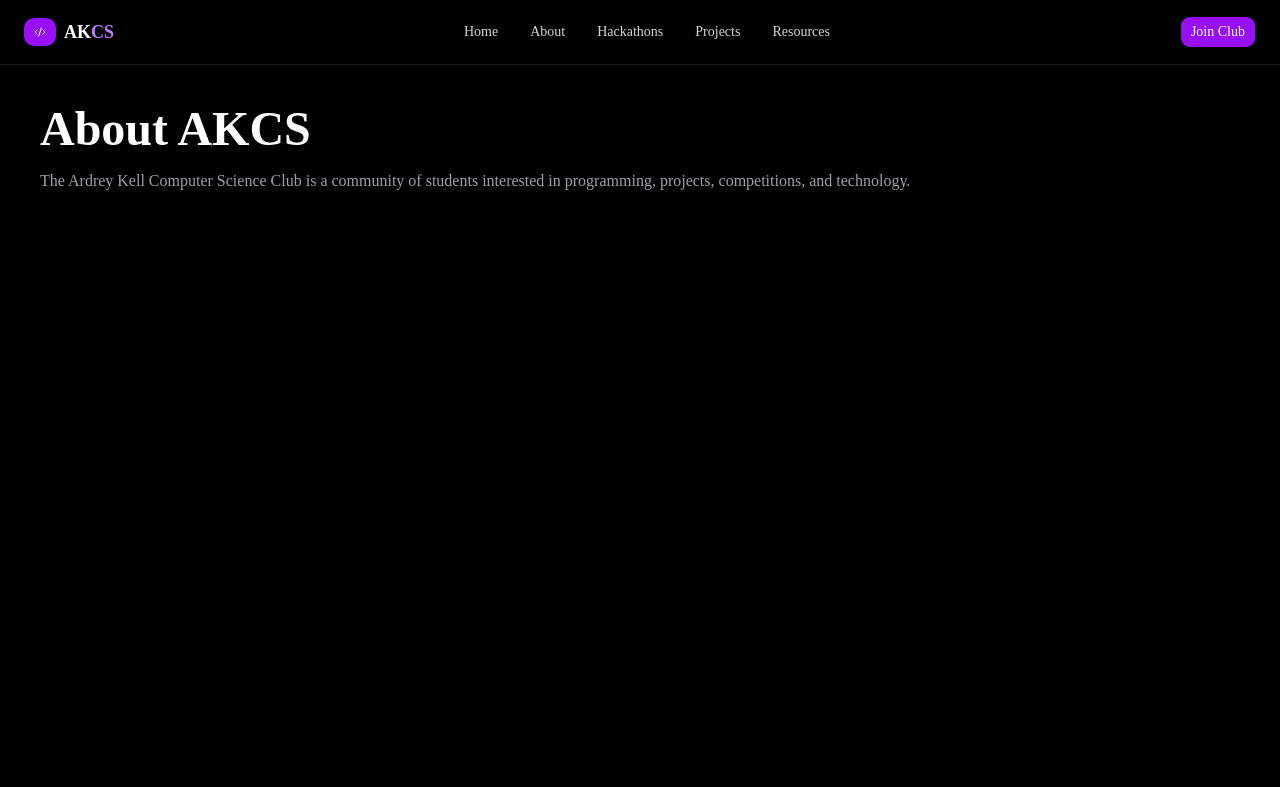
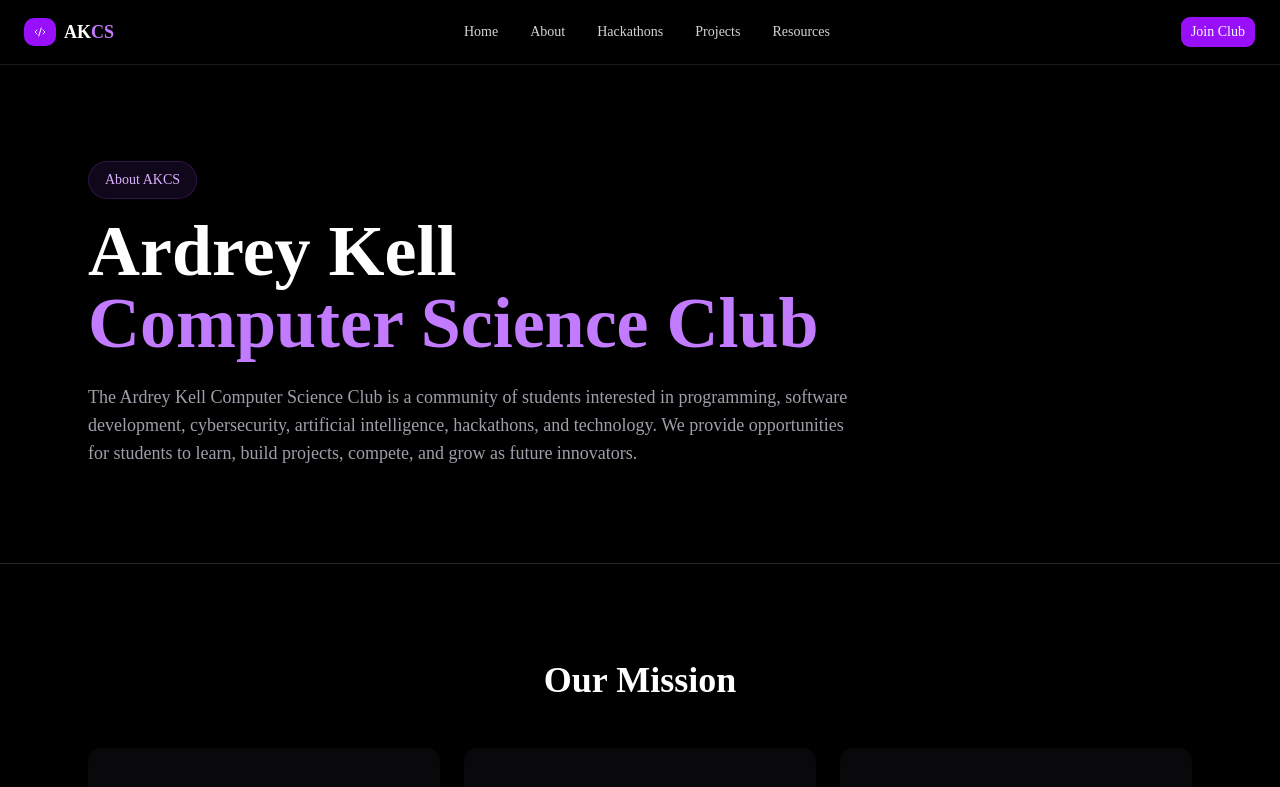
Before and after one commit to shaypat112/ArdreyCSClub, a Next.js app: page /about in a window 1280 px wide. Shown: the top 787 px of the page. Built offline with nearby package versions, Linux system fonts and the light colour scheme.

Commit message:
switch back to new one

```diff
--- a/app/about/page.tsx
+++ b/app/about/page.tsx
@@ -1,12 +1,35 @@
+import Meetings from "./components/meetings";
+import Mission from "./components/mission";
+import Officers from "./components/officers";
+
 export default function AboutPage() {
   return (
-    <main className="min-h-screen bg-black text-white p-10">
-      <h1 className="text-5xl font-bold">About AKCS</h1>
+    <main className="min-h-screen bg-black text-white">
+      {/* Hero */}
+      <section className="border-b border-zinc-800">
+        <div className="mx-auto max-w-6xl px-6 py-24">
+          <div className="mb-4 inline-flex rounded-full border border-purple-500/20 bg-purple-500/10 px-4 py-2 text-sm text-purple-300">
+            About AKCS
+          </div>
 
-      <p className="mt-4 text-zinc-400">
-        The Ardrey Kell Computer Science Club is a community of students
-        interested in programming, projects, competitions, and technology.
-      </p>
+          <h1 className="mb-6 text-5xl font-bold md:text-7xl">
+            Ardrey Kell
+            <span className="block text-purple-400">Computer Science Club</span>
+          </h1>
+
+          <p className="max-w-3xl text-lg text-zinc-400">
+            The Ardrey Kell Computer Science Club is a community of students
+            interested in programming, software development, cybersecurity,
+            artificial intelligence, hackathons, and technology. We provide
+            opportunities for students to learn, build projects, compete, and
+            grow as future innovators.
+          </p>
+        </div>
+      </section>
+
+      <Mission />
+      <Officers />
+      <Meetings />
     </main>
   );
 }
```
